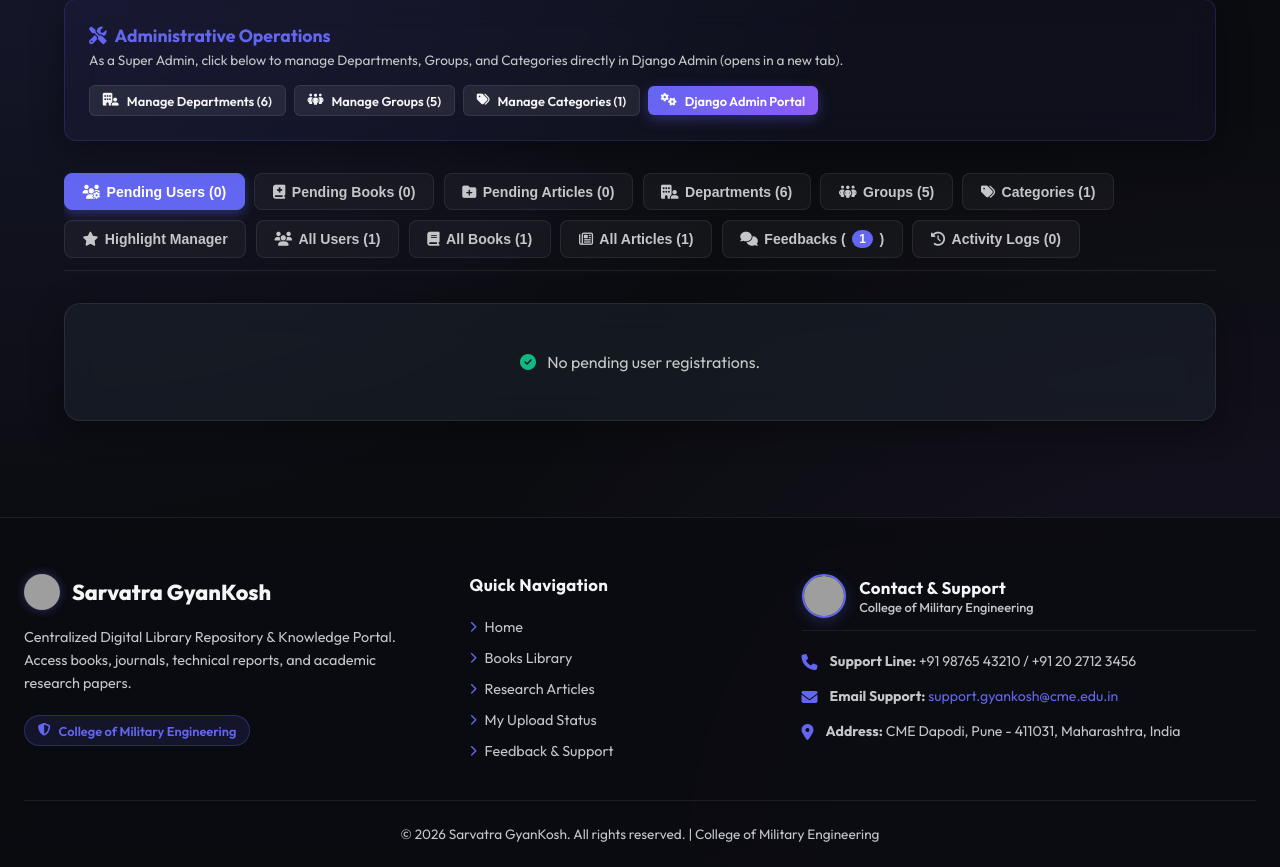
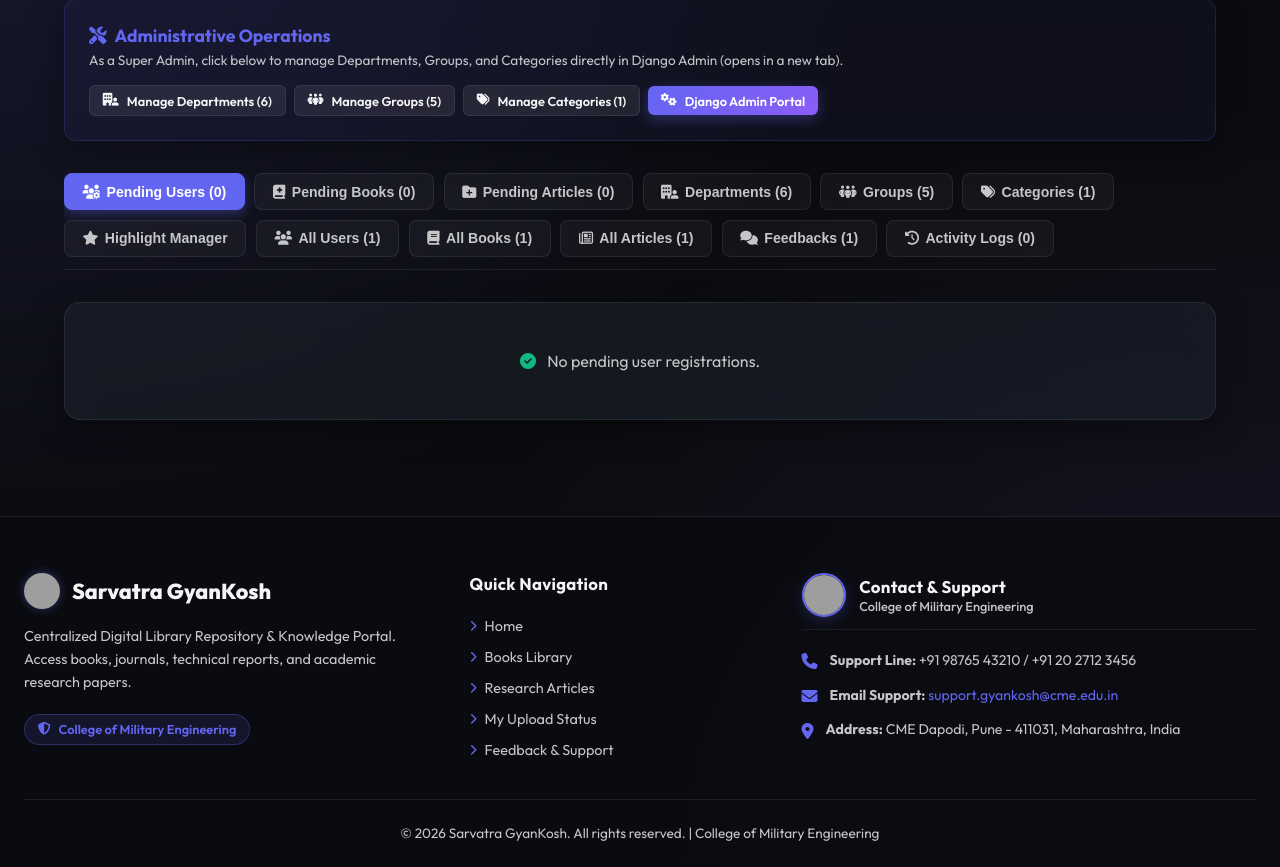
Before and after one commit to Pragnesh29/Digital_Library, a Django app: page /SarvatraGyanKosh/admin-dashboard/ in a window 1280 px wide. Shown: the part 220-1087 px from the top of the page. After the commit the page ends 1061 px from the top, so only its background shows below. Run offline with Django 5.2, Linux system fonts and the light colour scheme; a user stored in the database is signed in; data comes from the database, SQL or seed files in the repository; tables that the repository leaves empty hold one stand-in row (values such as "Sample post"); data that the repository does not hold is empty; grey boxes are pictures that could not be loaded.

Commit message:
Remove highlight badge on Feedback tab count to match other tabs v12.0

```diff
--- a/templates/base.html
+++ b/templates/base.html
@@ -20,7 +20,7 @@
     <!-- Font Awesome Icons -->
     <link rel="stylesheet" href="https://cdnjs.cloudflare.com/ajax/libs/font-awesome/6.4.0/css/all.min.css">
     <!-- Custom Style -->
-    <link rel="stylesheet" href="{% static 'css/style.css' %}?v=11.0">
+    <link rel="stylesheet" href="{% static 'css/style.css' %}?v=12.0">
     {% block extra_head %}{% endblock %}
 </head>
 <body>
--- a/templates/library/admin_dashboard.html
+++ b/templates/library/admin_dashboard.html
@@ -70,7 +70,7 @@
         <i class="fa-regular fa-newspaper"></i> All Articles ({{ all_articles.count }})
     </button>
     <button class="tab-btn" id="btn-feedback-tab" onclick="openTab(event, 'feedback-tab')">
-        <i class="fa-solid fa-comments"></i> Feedbacks ({% if pending_feedbacks_count %}<span style="background: var(--accent-indigo); color: white; border-radius: 10px; padding: 0.1rem 0.45rem; font-size: 0.75rem;">{{ pending_feedbacks_count }}</span>{% else %}0{% endif %})
+        <i class="fa-solid fa-comments"></i> Feedbacks ({{ all_feedbacks.count }})
     </button>
     {% if user.role == 'superuser' or user.is_superuser %}
         <button class="tab-btn" id="btn-logs-tab" onclick="openTab(event, 'logs-tab')">
```
